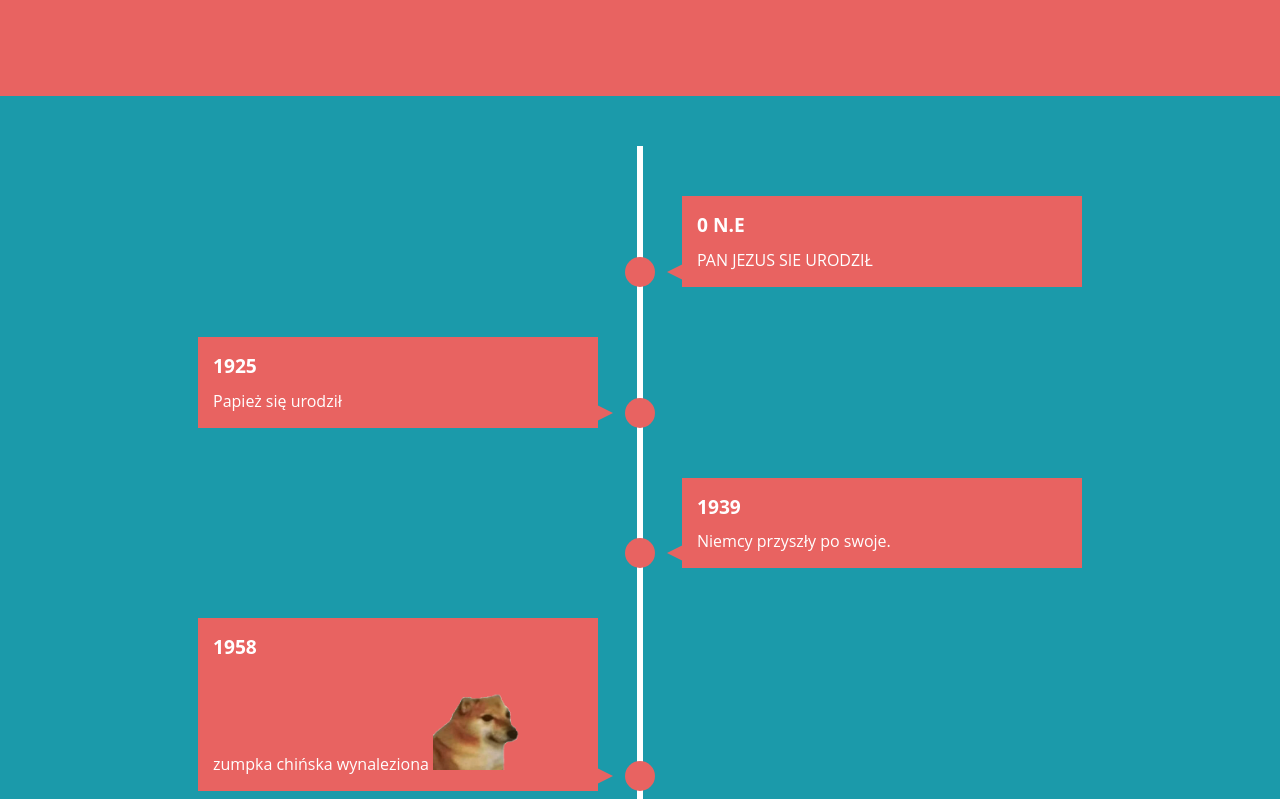
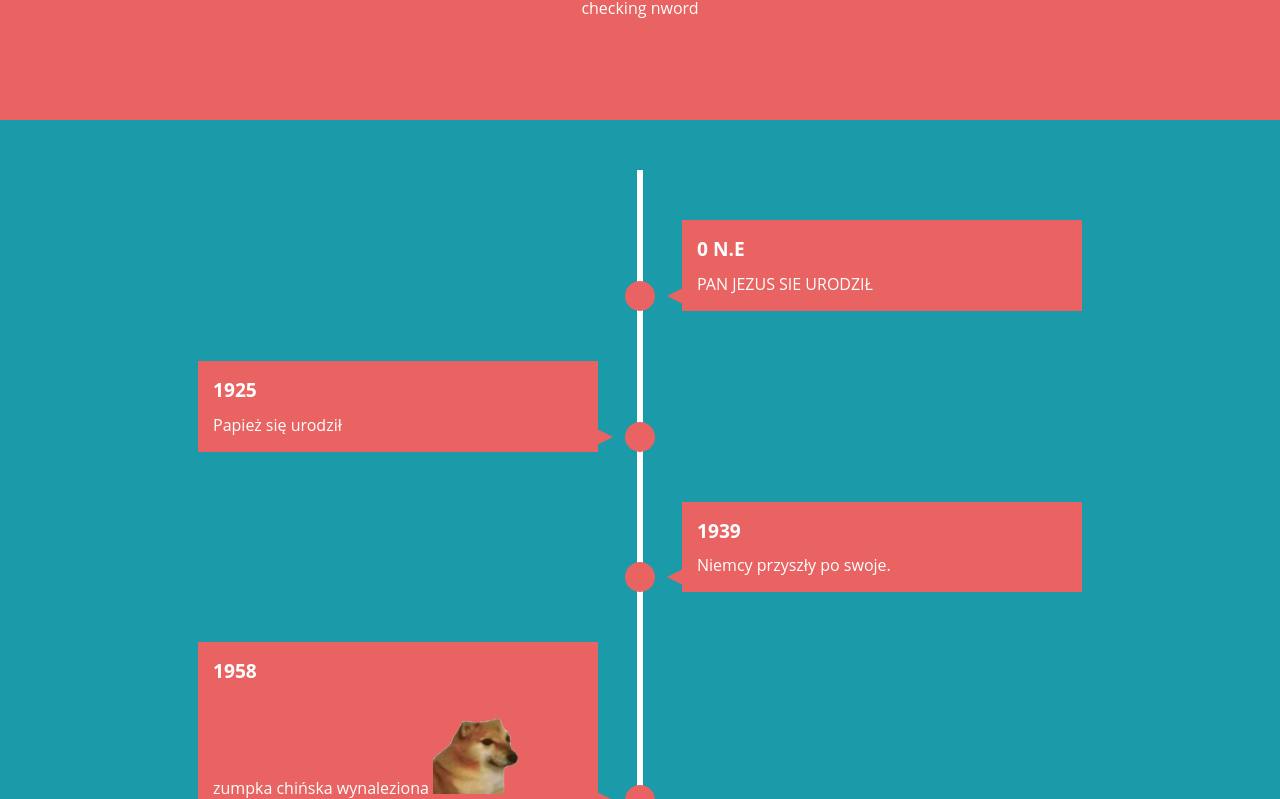
Before and after one commit to Gmbllski/pai-remote-repository, a plain HTML site: page index.html in a window 1280 px wide. Shown: the part 164-963 px from the top of the page. Drawn offline with Linux system fonts and the light colour scheme.

Commit message:
sprawdzam czy nowy system dziala

```diff
--- a/index.html
+++ b/index.html
@@ -11,7 +11,7 @@
 <section class="intro">
   <div class="container">
     <h1>czas linia</h1>
-
+<p>checking nword</p>
   </div>
 </section>
 
```
